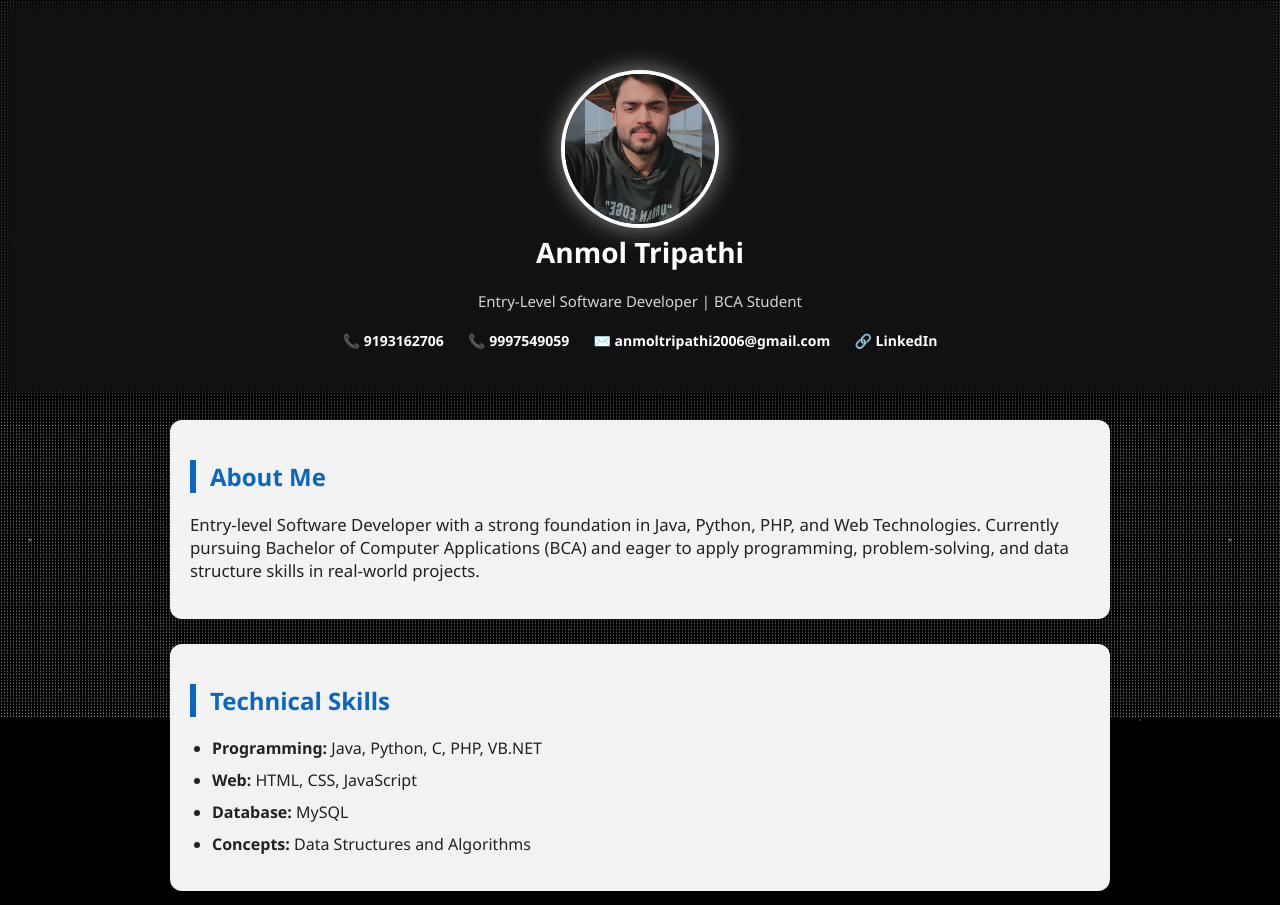
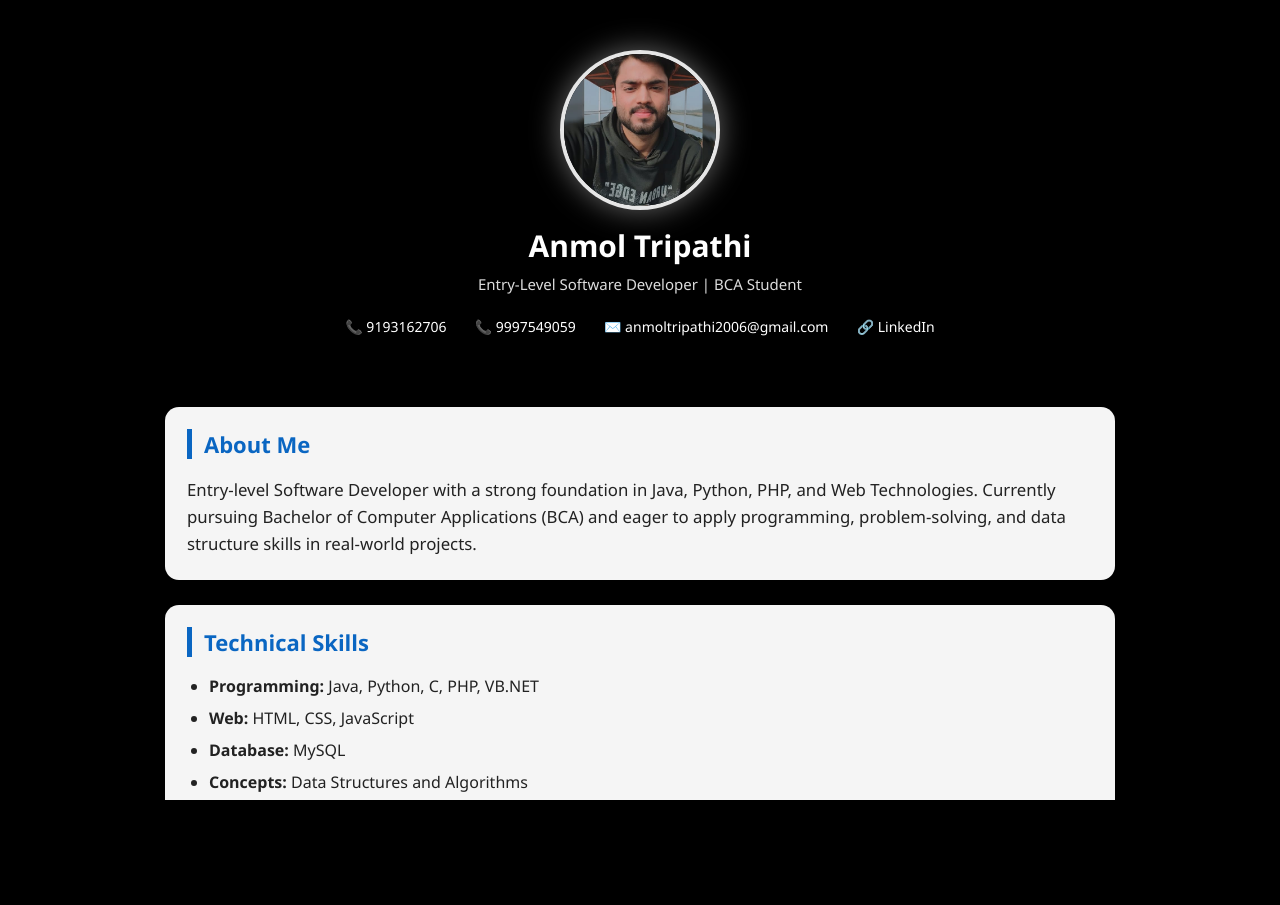
Before and after one commit to anmoltripathi2006-commits/Portfolio-, a plain HTML site: page index.html in a window 1280 px wide. Shown: the top 905 px of the page. After the commit the page ends 800 px from the top, so only its background shows below. Drawn offline with Linux system fonts and the light colour scheme; a script that the page names is missing.

Commit message:
Refactor style.css for better organization
Refactor CSS for improved structure and clarity.

```diff
--- a/style.css
+++ b/style.css
@@ -1,103 +1,101 @@
-/* =========================
-   GLOBAL + UNIVERSE BACKGROUND
-   ========================= */
-body {
+/* ================================
+   GLOBAL RESET
+================================ */
+* {
   margin: 0;
-  font-family: 'Segoe UI', sans-serif;
+  padding: 0;
+  box-sizing: border-box;
+}
+
+/* ================================
+   HTML & BODY
+================================ */
+html, body {
+  width: 100%;
+  height: 100%;
+  font-family: 'Segoe UI', Tahoma, sans-serif;
+  background: #000;
   color: #fff;
-  background: #000;
   overflow-x: hidden;
 }
 
-/* ---------- STAR LAYERS ---------- */
-body::before,
-/* STAR BACKGROUND */
-.stars, .stars::after {
+/* ================================
+   STAR BACKGROUND CANVAS
+================================ */
+#stars {
   position: fixed;
   top: 0;
   left: 0;
   width: 100%;
   height: 100%;
-  background: transparent;
   z-index: -2;
+  background: #000;
 }
 
-.stars::after {
-  content: "";
-  background-image: radial-gradient(white 1px, transparent 1px);
-  background-size: 3px 3px;
-  animation: moveStars 120s linear infinite;
-  opacity: 0.6;
+/* ================================
+   CONTENT WRAPPER (SCROLL ENABLE)
+================================ */
+.content-wrapper {
+  position: relative;
+  z-index: 1;
+  padding-bottom: 60px;
 }
 
-@keyframes moveStars {
-  from { transform: translateY(0); }
-  to { transform: translateY(-2000px); }
-}
-body::before {
-  content: "";
-  position: fixed;
-  top: 0;
-  left: 0;
-  width: 100%;
-  height: 100%;
-  background-image:
-    radial-gradient(1px 1px at 20% 30%, white, transparent),
-    radial-gradient(1px 1px at 80% 40%, white, transparent),
-    radial-gradient(1px 1px at 50% 70%, white, transparent),
-    radial-gradient(2px 2px at 10% 80%, white, transparent),
-    radial-gradient(1px 1px at 90% 10%, white, transparent);
-  background-repeat: repeat;
-  background-size: 300px 300px;
-  opacity: 0.6;
-  z-index: -1;
+/* ================================
+   HERO / HEADER
+================================ */
+.hero {
+  text-align: center;
+  padding: 50px 20px 40px;
+  background: transparent;
 }
 
-body::after {
-    background-image:
-        radial-gradient(2px 2px at 50px 50px, white, transparent),
-        radial-gradient(2px 2px at 200px 200px, white, transparent),
-        radial-gradient(2px 2px at 350px 120px, white, transparent);
-    background-size: 400px 400px;
-    animation: starsMove 220s linear infinite;
-    opacity: 0.3;
+/* ================================
+   PROFILE IMAGE
+================================ */
+.profile-container {
+  display: flex;
+  flex-direction: column;
+  align-items: center;
 }
 
-@keyframes starsMove {
-    from { transform: translateY(0); }
-    to { transform: translateY(-1200px); }
+.profile-img {
+  width: 160px;
+  height: 160px;
+  border-radius: 50%;
+  object-fit: cover;
+  object-position: center 45%; /* face slightly down */
+  border: 4px solid rgba(255,255,255,0.9);
+  box-shadow: 0 0 30px rgba(255,255,255,0.4);
+  background: #000;
+  margin-bottom: 15px;
 }
 
-/* =========================
-   HEADER
-   ========================= */
-header {
-    background: rgba(10, 102, 194, 0.9);
-    backdrop-filter: blur(8px);
-    color: white;
-    text-align: center;
-    padding: 45px 20px;
-    box-shadow: 0 15px 40px rgba(0, 0, 0, 0.5);
+/* ================================
+   NAME & SUBTITLE
+================================ */
+.profile-container h1 {
+  font-size: 30px;
+  font-weight: 700;
+  margin-bottom: 6px;
 }
 
-header h1 {
-    margin-bottom: 8px;
-    font-size: 2.3rem;
+.subtitle {
+  font-size: 15px;
+  color: #dcdcdc;
+  margin-bottom: 15px;
 }
 
-header p {
-    font-size: 1.1rem;
-    opacity: 0.95;
-}
-
-/* ---------- CONTACT LINKS ---------- */
+/* ================================
+   CONTACT LINKS
+================================ */
 .contact a {
   color: #ffffff;
-    margin: 10px 14px;
+  text-decoration: none;
+  margin: 6px 12px;
+  font-size: 14px;
   display: inline-block;
-    text-decoration: none;
-    font-weight: 600;
-    transition: transform 0.25s, opacity 0.25s;
+  transition: transform 0.3s, opacity 0.3s;
 }
 
 .contact a:hover {
@@ -105,33 +103,37 @@ header p {
   opacity: 0.85;
 }
 
-/* =========================
-   CONTENT SECTIONS (HIGHLIGHTED)
-   ========================= */
+/* ================================
+   SECTIONS (GLASS CARDS)
+================================ */
 section {
-  background: rgba(255, 255, 255, 0.95);
+  background: rgba(255, 255, 255, 0.96);
   color: #000;
   margin: 25px auto;
-  padding: 20px;
-  border-radius: 12px;
-  max-width: 900px;
-  box-shadow: 0 10px 30px rgba(0,0,0,0.3);
-  position: relative;
-  z-index: 1;
+  padding: 22px;
+  max-width: 950px;
+  border-radius: 14px;
+  box-shadow: 0 12px 30px rgba(0,0,0,0.35);
 }
-/* ---------- HEADINGS ---------- */
+
+/* ================================
+   HEADINGS
+================================ */
 h2 {
   color: #0a66c2;
-    border-left: 6px solid #0a66c2;
-    padding-left: 14px;
-    margin-bottom: 20px;
-    font-weight: 700;
+  font-size: 22px;
+  margin-bottom: 18px;
+  padding-left: 12px;
+  border-left: 5px solid #0a66c2;
 }
 
-/* ---------- TEXT ---------- */
+/* ================================
+   TEXT & LISTS
+================================ */
 p {
   font-size: 1.05rem;
   color: #222;
+  line-height: 1.6;
 }
 
 ul {
@@ -144,38 +146,9 @@ ul li {
   color: #222;
 }
 
-/* =========================
-   PROJECT CARD
-   ========================= */
-.card {
-    background: linear-gradient(135deg, #e3f2fd, #ffffff);
-    padding: 22px;
-    border-radius: 14px;
-    border-left: 6px solid #0a66c2;
-    box-shadow: 0 12px 28px rgba(0, 0, 0, 0.3);
-    transition: transform 0.3s, box-shadow 0.3s;
-}
-
-.card:hover {
-    transform: translateY(-6px);
-    box-shadow: 0 18px 40px rgba(0, 0, 0, 0.45);
-}
-
-/* =========================
-   FOOTER
-   ========================= */
-footer {
-  background: rgba(255, 255, 255, 0.15); /* dark white */
-  color: #ffffff;
-  text-align: center;
-  padding: 25px 10px;
-  margin-top: 60px;
-  backdrop-filter: blur(6px);
-  border-top: 1px solid rgba(255,255,255,0.25);
-  position: relative;
-  z-index: 1;
-}
-/* ---------- SOFT SKILLS ---------- */
+/* ================================
+   SOFT SKILLS STYLE
+================================ */
 .soft-skills {
   list-style: none;
   padding-left: 0;
@@ -183,60 +156,55 @@ footer {
 
 .soft-skills li {
   background: linear-gradient(135deg, #e3f2fd, #ffffff);
-    margin: 10px 0;
+  margin-bottom: 12px;
   padding: 12px 16px;
   border-radius: 10px;
   border-left: 5px solid #0a66c2;
+  box-shadow: 0 6px 18px rgba(0,0,0,0.2);
   font-weight: 500;
-    box-shadow: 0 6px 18px rgba(0, 0, 0, 0.2);
 }
-.hero {
-  padding: 70px 20px 40px;
+
+/* ================================
+   PROJECT CARD
+================================ */
+.card {
+  background: linear-gradient(135deg, #e3f2fd, #ffffff);
+  padding: 22px;
+  border-radius: 14px;
+  border-left: 6px solid #0a66c2;
+  box-shadow: 0 12px 28px rgba(0,0,0,0.3);
+  transition: transform 0.3s, box-shadow 0.3s;
+}
+
+.card:hover {
+  transform: translateY(-6px);
+  box-shadow: 0 20px 40px rgba(0,0,0,0.45);
+}
+
+/* ================================
+   FOOTER (CLEARLY VISIBLE)
+================================ */
+footer {
+  width: 100%;
+  margin-top: 50px;
+  padding: 25px 15px;
   text-align: center;
-  background: transparent; /* IMPORTANT */
+  font-size: 14px;
+  color: #ffffff;
+
+  background: rgba(255, 255, 255, 0.18); /* dark white */
+  backdrop-filter: blur(8px);
+
+  border-top: 1px solid rgba(255,255,255,0.35);
+  box-shadow: 0 -8px 25px rgba(0,0,0,0.6);
   position: relative;
   z-index: 1;
 }
 
-.profile-container {
-    display: flex;
-    flex-direction: column;
-    align-items: center;
-    justify-content: center;
+/* ================================
+   REMOVE WHITE LINE BUG
+================================ */
+body::before,
+body::after {
+  content: none;
 }
-.profile-img {
-  width: 150px;
-  height: 150px;
-  border-radius: 50%;
-  object-fit: cover;
-  object-position: center 45%; /* 👈 moves face DOWN */
-  border: 4px solid #ffffff;
-  box-shadow: 0 0 25px rgba(255, 255, 255, 0.5);
-  background-color: #000;
-}
-/* Name */
-.profile-container h1 {
-    color: #ffffff;
-    font-size: 28px;
-    margin: 5px 0;
-}
-
-/* Subtitle */
-.subtitle {
-    color: #e0e0e0;
-    font-size: 15px;
-    margin-bottom: 15px;
-}
-
-/* Contact links */
-.contact a {
-    display: inline-block;
-    margin: 5px 10px;
-    color: #ffffff;
-    text-decoration: none;
-    font-size: 14px;
-}
-
-.contact a:hover {
-    text-decoration: underline;
-}
```
Lines whose indentation alone changed are shown as unchanged.
